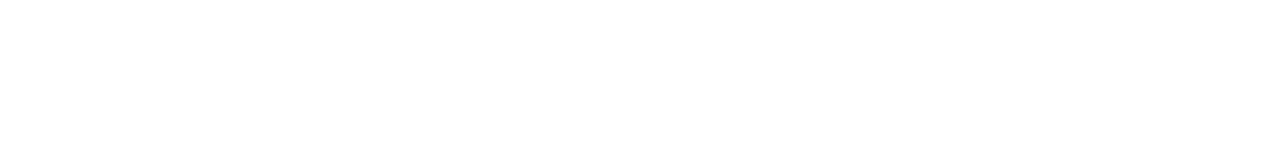
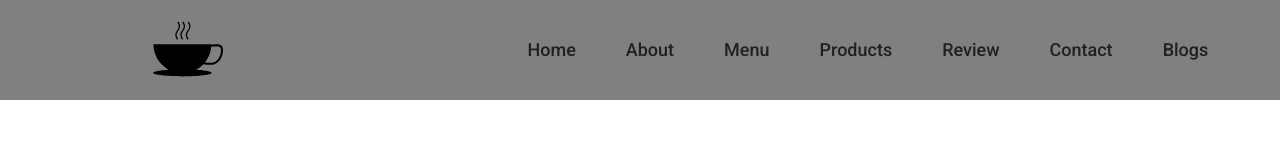
Before and after one commit to DezgunKnight/new-project, a plain HTML site: page index.html in a window 1280 px wide. Drawn offline with Linux system fonts and the light colour scheme.

Commit message:
working on header

```diff
--- a/css/fonts.css
+++ b/css/fonts.css
@@ -0,0 +1 @@
+@import url('https://fonts.googleapis.com/css2?family=Roboto:wght@100;300;400;500;700;900&display=swap');
--- a/css/style.css
+++ b/css/style.css
@@ -0,0 +1,56 @@
+/* Header starts */
+
+.header {
+    width: 100%;
+    height: 100px;
+    background-color: grey;
+    display: flex;
+    justify-content: space-around;
+    align-items: center;
+
+}
+.logo {
+    width: 100%;
+    height: 100%;
+}
+.div-logo {
+    max-width: 100%;
+    width: 70px;
+    height: 70px;
+    display: flex;
+    justify-content: center;
+    align-items: center;
+}
+.navigation {
+    max-width: 100%;
+    width: 600px;
+}
+.nav-ul {
+    display: flex;
+    justify-content: space-between;
+}
+.nav-ul li {
+    margin-right: 50px;
+}
+.nav-ul li:last-child {
+    margin-right: 0;
+}
+.nav-ul li a {
+    color: #202021;
+    font-weight: 500;
+    font-size: 18px;
+    font-family: 'Roboto', sans-serif;
+    transition-property: all;
+    transition-timing-function: linear;
+    transition-delay: 0.1ms;
+    transition-duration: 0.2s;
+}
+.nav-a:hover {
+    color: #6603fc;
+    font-weight: 900;
+    font-size: 22px;
+
+}
+
+
+/* Header Ends */
--- a/index.html
+++ b/index.html
@@ -8,10 +8,41 @@
     <link rel="stylesheet" href="css/style.css">
     <link rel="stylesheet" href="css/fonts.css">
     <link rel="stylesheet" href="css/responsive.css">
-    <title>Test Project</title>
+    <title>Coffee shop</title>
 </head>
 <body>
-
+    <header class="header">
+        <div class="div-logo">
+            <a href="index.html">
+                <img class="logo" src="images/logo.svg" alt="">
+            </a>
+        </div>
+        <nav class="navigation">
+            <ul class="nav-ul">
+                <li>
+                    <a class="nav-a" href="index.html">Home</a>
+                </li>
+                <li>
+                    <a class="nav-a" href="#">About</a>
+                </li>
+                <li>
+                    <a class="nav-a" href="#">Menu</a>
+                </li>
+                <li>
+                    <a class="nav-a" href="#">Products</a>
+                </li>
+                <li>
+                    <a class="nav-a" href="#">Review</a>
+                </li>
+                <li>
+                    <a class="nav-a" href="#">Contact</a>
+                </li>
+                <li>
+                    <a class="nav-a" href="#">Blogs</a>
+                </li>
+            </ul>
+        </nav>
+    </header>
 
 
 
```
Also changed, not shown: images/logo.svg (added).
